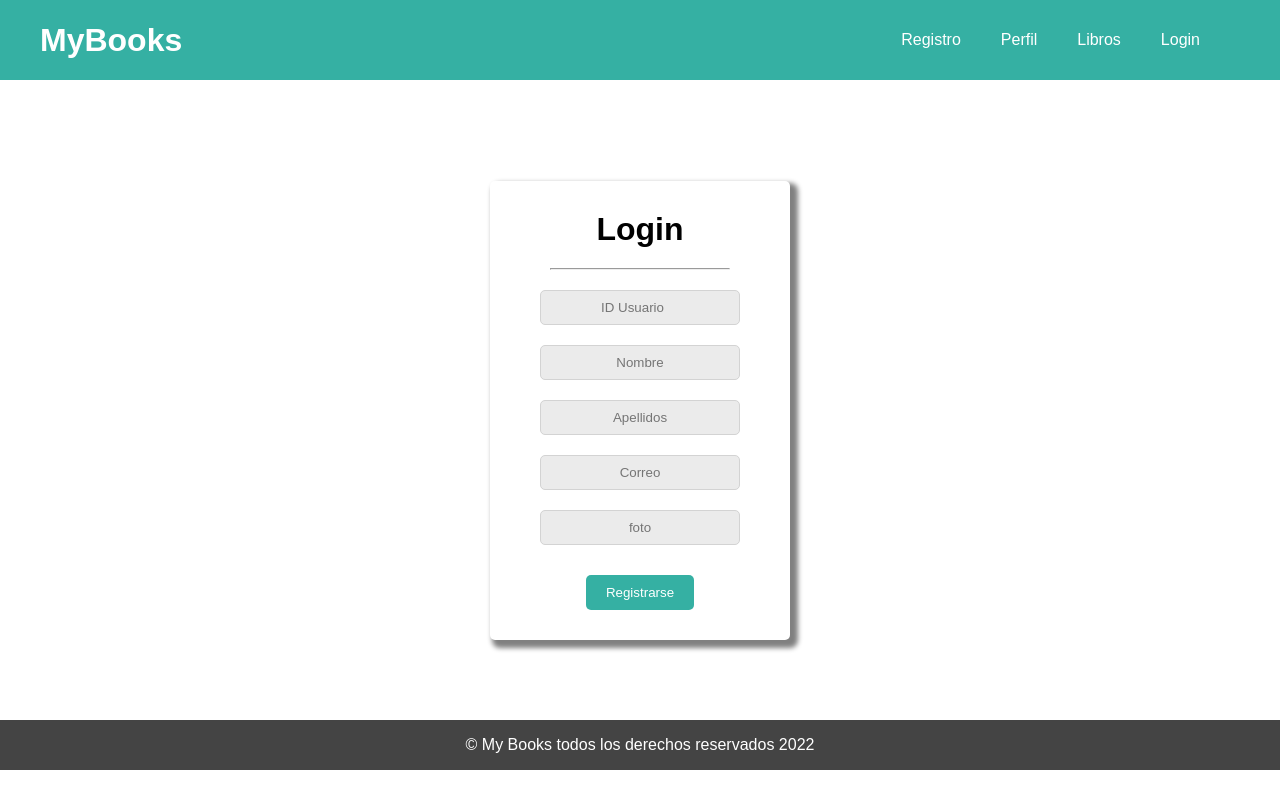
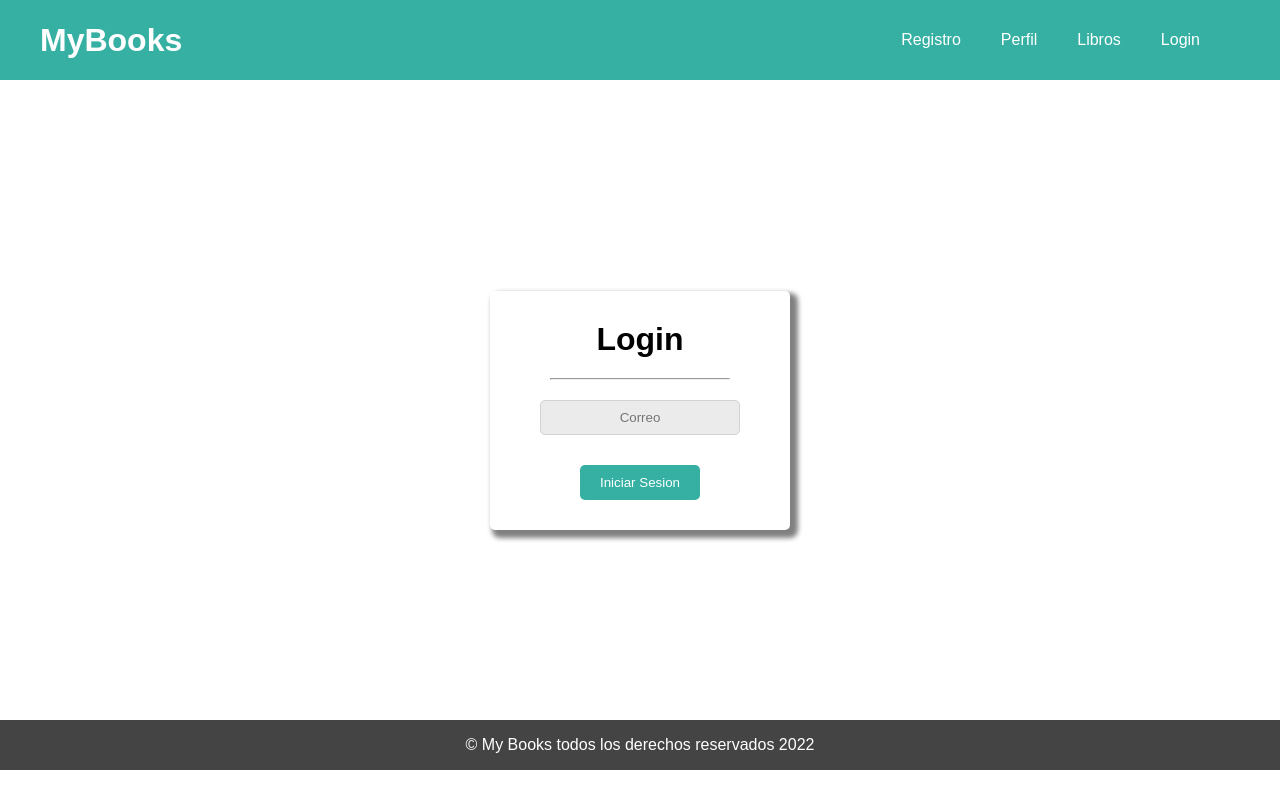
Before and after one commit to maria-mtm/MyBooks, an Angular app: page /login in a window 1280 px wide. Built offline with nearby package versions, Linux system fonts and the light colour scheme.

Commit message:
usuario terminado

```diff
--- a/src/app/component/formulario-registro/formulario-registro.component.html
+++ b/src/app/component/formulario-registro/formulario-registro.component.html
@@ -15,7 +15,7 @@
     </form> -->
 
     <form class="formulario">
-        <h1 class="formulario_head">Login</h1>
+        <h1 class="formulario_head">Registro</h1>
         <hr>
         <div class="formulario_inputs">
             <input type="number" placeholder='ID Usuario' #inputIdUsuario>
@@ -25,6 +25,6 @@
             <input type="text"  placeholder='foto' #inputFoto>
         </div>
         <div class="formulario_buttons">
-            <button class="boton" onclick=registrarse(inputIdUsuario,inputNombre,inputApellidos,inputCorreo,inputFoto)>Registrarse</button>
+            <button class="boton" type="reset" on-click="registrarse(inputIdUsuario,inputNombre,inputApellidos,inputCorreo,inputFoto)">Registrarse</button>
         </div>
     </form>
--- a/src/app/component/formulario-registro/formulario-registro.component.ts
+++ b/src/app/component/formulario-registro/formulario-registro.component.ts
@@ -1,4 +1,6 @@
 import { Component } from '@angular/core';
+import { Usuario } from 'src/app/models/usuario';
+import { UsuarioService } from 'src/app/shared/usuario.service';
 
 @Component({
   selector: 'app-formulario-registro',
@@ -7,6 +9,22 @@ import { Component } from '@angular/core';
 })
 export class FormularioRegistroComponent {
 
+  public usuario: Usuario;
+  // public usuarios:Usuario[]
+
+  constructor(public apiService: UsuarioService) {
+    this.apiService.usuario;
+  }
+
+
+  registrarse(inputIdUsuario: HTMLInputElement, inputNombre: HTMLInputElement, inputApellidos: HTMLInputElement, inputCorreo: HTMLInputElement, inputFoto: HTMLInputElement): void {
+    let newUsuario: Usuario = new Usuario(inputIdUsuario.valueAsNumber, inputNombre.value, inputApellidos.value, inputCorreo.value, inputFoto.value)
+    this.apiService.register(newUsuario).subscribe((data)=>
+    {
+      console.log(data);
+      //utilizando el servicio, aqui se sube los datos a la bbdd
+    })
+  }
 
 
 }
--- a/src/app/pages/login/login.component.css
+++ b/src/app/pages/login/login.component.css
@@ -1,11 +1,65 @@
-/* .main_formulario{
+.formulario {
+    width:300px;
+    min-height: 200px;
 
+    display: flex;
+    flex-direction: column;
+    justify-content: flex-start;
+    align-items: center;
+
+    border: none;
+    border-radius: 5px;
+    padding: 30px 30px 30px 30px;
+    box-shadow: 5px 5px 5px 3px gray ;
+
+    gap: 10px;
+
+}
+
+.formulario hr{
+    width: 75%;
+    margin-top: 10px;
+    margin-bottom:10px;
+}
+
+.formulario_inputs{
+    display: flex;
+    flex-direction: column;
+    justify-content: flex-start;
+    align-items: center;
+    gap:20px;
+}
+
+.formulario_inputs input{
+    padding: 2px 2px 2px 2px;
+    height: 35px;
+    width: 200px;
+    border: 1px solid lightgray;
+    border-radius: 5px;
+    background-color: rgb(235, 235, 235);
+    text-align: center;
+}
+
+::placeholder{
+    text-align: center;
+
+
+
+}
+
+
+.formulario_buttons{
     display: flex;
     flex-direction: column;
     justify-content: center;
     align-items: center;
+    margin-top: 20px;
+}
 
-    width: 100%;
-    height: 535px;
-
-} */
+.formulario_buttons button{
+    background-color: var(--primaryColor);
+    border:none;
+    padding: 10px 20px 10px 20px;
+    border-radius: 5px;
+    color: var(--fontColorW);
+}
--- a/src/app/pages/login/login.component.html
+++ b/src/app/pages/login/login.component.html
@@ -1,2 +1,13 @@
+<form class="formulario">
+    <h1 class="formulario_head">Login</h1>
+    <hr>
+    <div class="formulario_inputs">
 
-<app-formulario-registro></app-formulario-registro>
+        <input type="email"  placeholder='Correo'#inputCorreo>
+
+    </div>
+    <div class="formulario_buttons">
+        <button class="boton" type="reset" on-click="iniciarSesion(inputCorreo)">Iniciar Sesion</button>
+
+    </div>
+</form>
--- a/src/app/pages/login/login.component.ts
+++ b/src/app/pages/login/login.component.ts
@@ -1,7 +1,7 @@
 import { Component } from '@angular/core';
 import { Usuario } from 'src/app/models/usuario';
-// import { ToastrService } from 'ngx-toastr';
 import { UsuarioService } from 'src/app/shared/usuario.service';
+import { Router } from '@angular/router';
 
 @Component({
   selector: 'app-login',
@@ -10,17 +10,27 @@ import { UsuarioService } from 'src/app/shared/usuario.service';
 })
 export class LoginComponent {
 
-  public usuario:Usuario;
+  public usuario: Usuario;
   // public usuarios:Usuario[]
 
-  constructor(public apiService: UsuarioService){  //private toast: ToastrService
-  this.apiService.usuario;
+  constructor(public apiService: UsuarioService, private router:Router) {
+    this.apiService.usuario;
   }
 
 
-  registrarse(inputIdUsuario:HTMLInputElement,inputNombre:HTMLInputElement,inputApellidos:HTMLInputElement,inputCorreo:HTMLInputElement,inputFoto:HTMLInputElement): void{
-let newUsuario: Usuario = new Usuario(inputIdUsuario.valueAsNumber, inputNombre.value, inputApellidos.value, inputCorreo.value, inputFoto.value)
-this.apiService.register(newUsuario)
-  }
+  iniciarSesion(inputCorreo: HTMLInputElement): void {
+    let usuario: Usuario = new Usuario(0,"","",inputCorreo.value,"")
+//AQUI RECOGEMOS LOS DATOS DEL FRONT PARA MANDARLOS AL SERVICE
+    this.apiService.login(usuario).subscribe((data:Usuario[])=>
+    { //data recoge todos los datos que le metemos del front
 
+      console.log(data); //AQUI HEMOS RECOGIDO LOS DATOS DEL CORREO
+      if (data.length == 1){ //comprobacion de que el array tiene 1 componente, por lo cual existe usuario. Esta comporbacion realmente no es necesaria, porque
+      this.apiService.logueado=true; //se cambia logueado a true
+      this.apiService.usuario=data[0]; //se cambia usuario al usuario que ha logueado
+      }
+      //para ir a la pagina de libros una vez se ha logueado:
+      this.router.navigate(['/libros']);
+    }
+    )}
 }
--- a/src/app/shared/usuario.service.ts
+++ b/src/app/shared/usuario.service.ts
@@ -7,26 +7,31 @@ import { Usuario } from '../models/usuario';
 })
 export class UsuarioService {
 
-  private url = "http://localhost:3000/registro";
+  private url = "http://localhost:3000/";
 
-  public usuario: Usuario[];
+  public usuario: Usuario;
   public logueado:boolean;
 
   constructor(private http: HttpClient) {
- this.usuario=[];
- this.logueado;
+ this.usuario = null;
+ this.logueado=false;
   }
 
   public register (newUsuario:Usuario){
-    return this.http.post(this.url, newUsuario)}
+    return this.http.post(this.url+"registro", newUsuario)}
+
+  public login (usuario:Usuario){
+     return this.http.post(this.url+"login", usuario);
+     //AQUI MANDAMOS EL OBJETO USUARIO A LA BASE DE DATOS, AUNQUE SOLO SE RELLENE EL CORREO
+  }
+
+  //SE MANDAN MEDIANTE LA URL. ESA ES LA CONEXION CON LA BASE DE DATOS
+
+
+
 }
 
 
     // postLibros(newLibro: Libro) {
   //   return this.http.post(this.url, newLibro)
   // }
-
-
-  // public login (usuario:Usuario){
-  //   return this.http.post(this.url+"login");
-  // }
```
